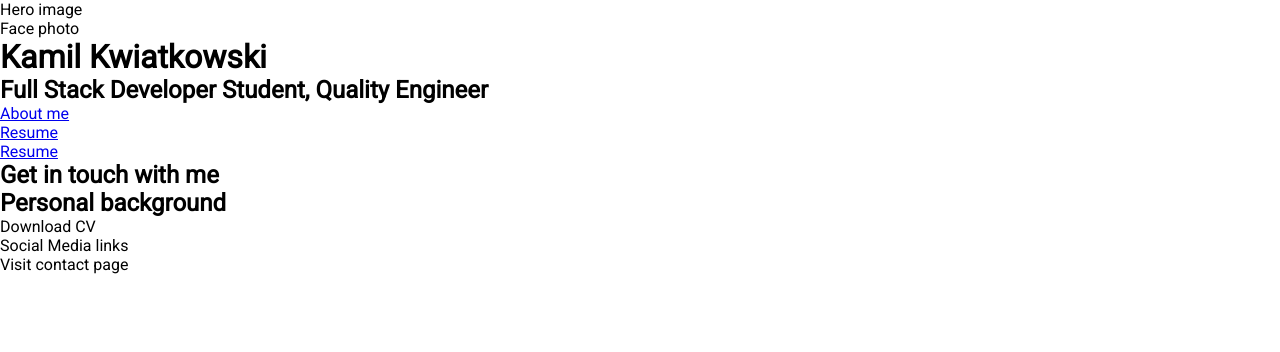
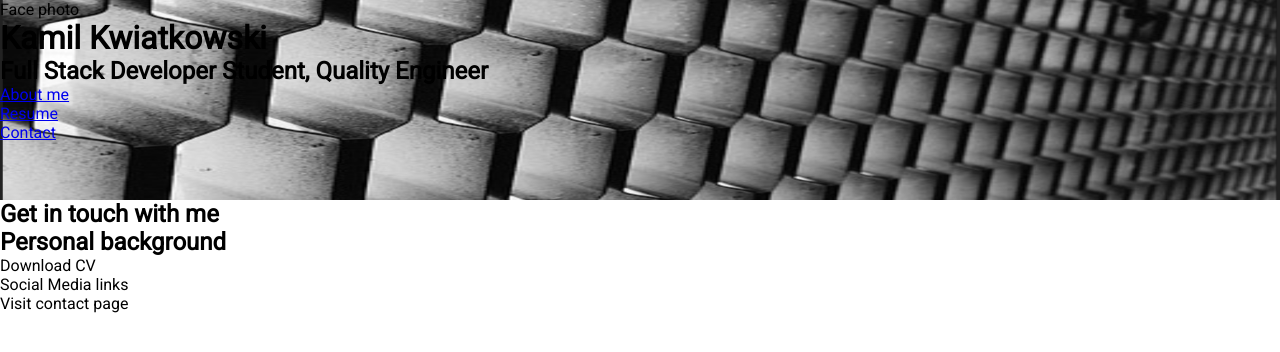
Before and after one commit to kamil-kw/Kamil-Kwiatkowski-CV, a plain HTML site: page index.html in a window 1280 px wide. Drawn offline with Linux system fonts and the light colour scheme.

Commit message:
Add hero image and positioning

```diff
--- a/assets/css/style.css
+++ b/assets/css/style.css
@@ -10,3 +10,12 @@ body {
     font-family: Roboto, Helvetica, sans-serif;
     font-weight: 300;
 }
+
+/* Header */
+
+
+#hero-image {
+    height: 200px;
+    width: 100%;
+    background: url('../images/honeycomb_hero_screen300.PNG') no-repeat center center/contain;
+}
--- a/index.html
+++ b/index.html
@@ -11,10 +11,9 @@
 </head>
 <body>
     <header>
-        <div>
-            <div>Hero image</div>
-            <div>Face photo</div>
-            <div>
+        <div id="hero-image">
+            <div id="face-photo">Face photo</div>
+            <div id="title-box">
                 <h1>Kamil Kwiatkowski</h1>
                 <h2>Full Stack Developer Student, Quality Engineer</h2>
             </div>
@@ -27,7 +26,7 @@
                         <a href="resume.html">Resume</a>
                     </li>
                     <li>
-                        <a href="contact.html">Resume</a>
+                        <a href="contact.html">Contact</a>
                     </li>
                 </ul>
             </nav>
```
Also changed, not shown: contact.html (+7 -1 lines), resume.html (+6 -1 lines), assets/images/honeycomb_hero_screen300.PNG (added).
